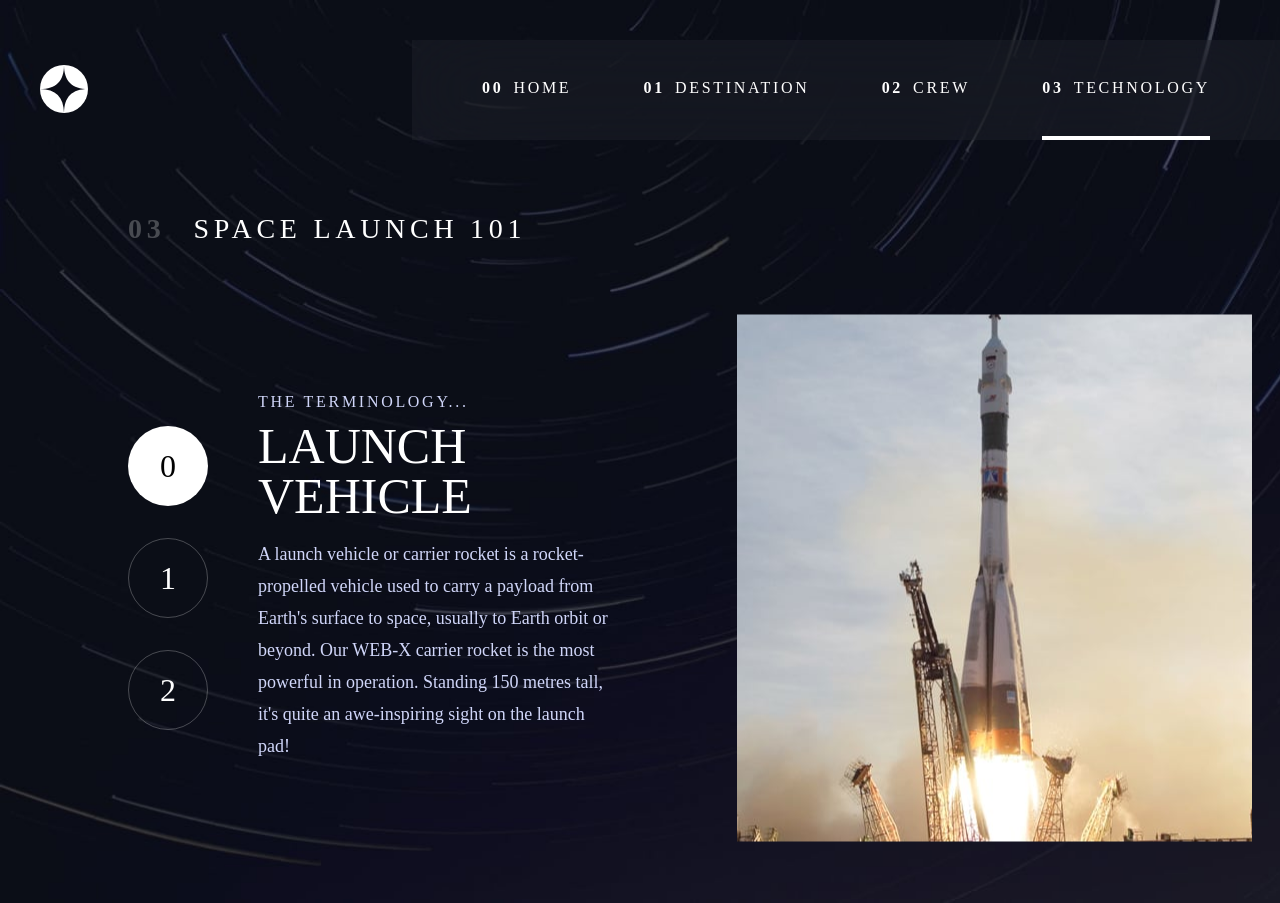
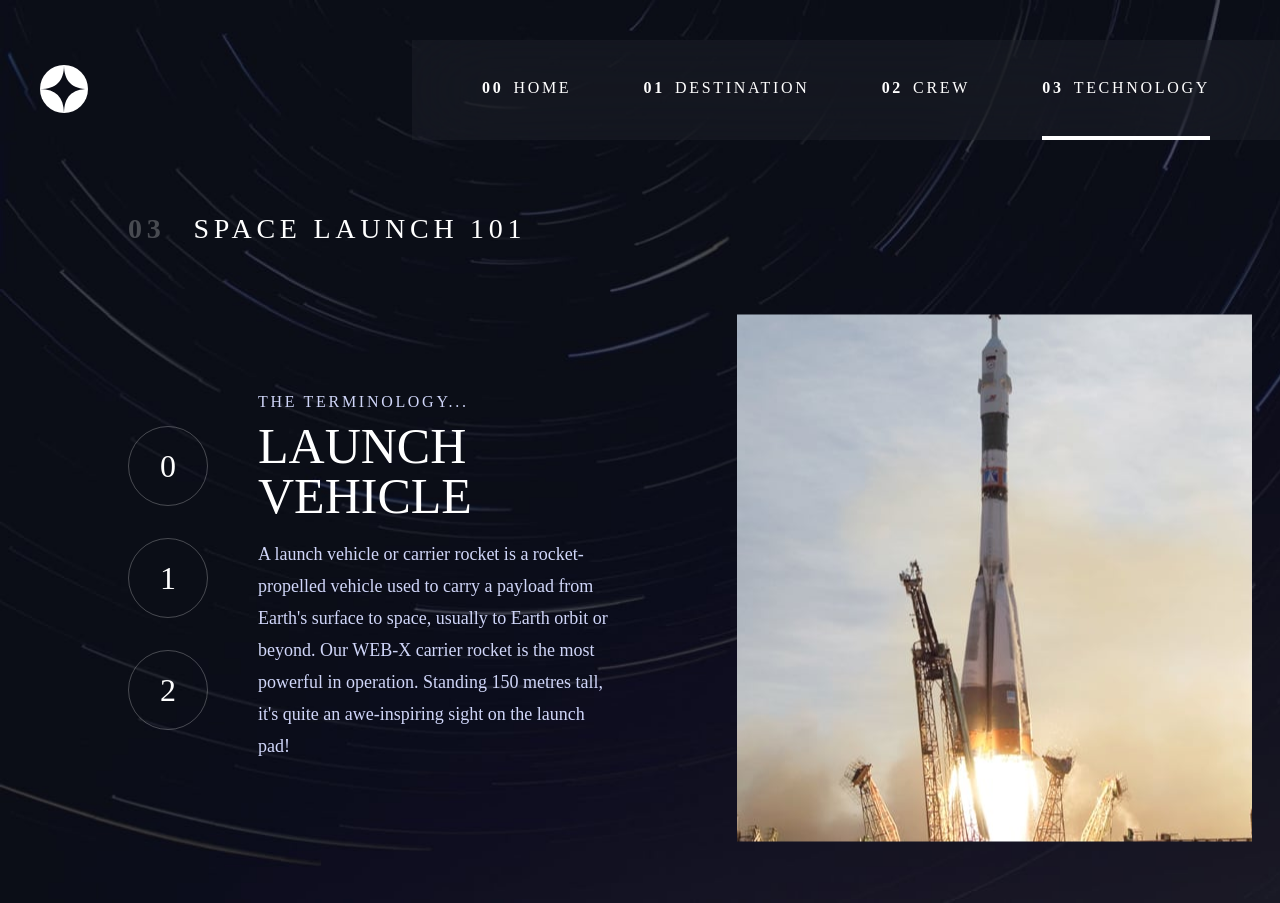
Before and after one commit to SimonAtoshvili/Space-Tourism-App, a React (Vite) app: page /technology/Launch-vehicle in a window 1280 px wide. Built offline with nearby package versions, Linux system fonts and the light colour scheme.

Commit message:
fix bugs

```diff
--- a/src/App.tsx
+++ b/src/App.tsx
@@ -5,6 +5,7 @@ import CrewElement from './pages/CrewElement.js'
 import TechElement from './pages/TechElement.js'
 import { useEffect, useState } from 'react'
 import { useMyContext } from './Context.tsx'
+// import Destination from './pages/Destination.tsx'
 
 function App() {
   const { isMobile } = useMyContext()
@@ -16,13 +17,13 @@ function App() {
 
   useEffect(() => {
     if (location.pathname == '/destination') {
-      navigate('/destination/Moon')
+      navigate('/destination/moon')
     }
     if (location.pathname == '/crew') {
-      navigate('/crew/Douglas-Hurley')
+      navigate('/crew/douglas-hurley')
     }
     if (location.pathname == '/technology') {
-      navigate('/technology/Launch-vehicle')
+      navigate('/technology/launch-vehicle')
     }
   }, [])
 
@@ -46,21 +47,21 @@ function App() {
               style={location.pathname.includes('destination') ? { borderColor: '#fff' } : { borderColor: 'transparent' }}
               onClick={() => { setMobNav(false) }}
             >
-              <Link to={'/destination/Moon'}><span>01</span>Destination</Link>
+              <Link to={'/destination/moon'}><span>01</span>Destination</Link>
             </li>
             <li
               className='header_li'
               style={location.pathname.includes('crew') ? { borderColor: '#fff' } : { borderColor: 'transparent' }}
               onClick={() => { setMobNav(false) }}
             >
-              <Link to={'/crew/Douglas-Hurley'}><span>02</span>Crew</Link>
+              <Link to={'/crew/douglas-hurley'}><span>02</span>Crew</Link>
             </li>
             <li
               className='header_li'
               style={location.pathname.includes('technology') ? { borderColor: '#fff' } : { borderColor: 'transparent' }}
               onClick={() => { setMobNav(false) }}
             >
-              <Link to={'/technology/Launch-vehicle'}><span>03</span>Technology</Link>
+              <Link to={'/technology/launch-vehicle'}><span>03</span>Technology</Link>
             </li>
           </ul>
         </nav>
--- a/src/pages/CrewElement.tsx
+++ b/src/pages/CrewElement.tsx
@@ -20,7 +20,7 @@ export default function CrewElement() {
     let crewMember = useParams<{ crewId: string }>()
 
     useEffect(() => {
-        setMemberData(data?.crew.filter((element: MemberData) => element.name == crewMember.crewId?.split('-').join(' '))[0])
+        setMemberData(data?.crew.filter((element: MemberData) => element.name.toLowerCase() == crewMember.crewId?.split('-').join(' '))[0])
     }, [data, crewMember])
 
     return (
@@ -39,10 +39,10 @@ export default function CrewElement() {
                                     </p>
                                     <div className="crew_nav">
                                         {data?.crew.map((item: MemberData, index: number) => (
-                                            <Link key={index} to={`/crew/${item.name.split(' ').join('-')}`}>
+                                            <Link key={index} to={`/crew/${item.name.split(' ').join('-').toLowerCase()}`}>
                                                 <div
                                                     className='crew_li'
-                                                    style={item.name == crewMember.crewId?.split('-').join(' ') ? { backgroundColor: '#FFF' } : {}}
+                                                    style={item.name.toLowerCase() == crewMember.crewId?.split('-').join(' ').toLowerCase() ? { backgroundColor: '#FFF' } : {}}
                                                 >
                                                 </div>
                                             </Link>
--- a/src/pages/DestinationElement.tsx
+++ b/src/pages/DestinationElement.tsx
@@ -23,7 +23,7 @@ export default function DestinationElement() {
   console.log(params);
 
   useEffect(() => {
-    setParamsData(data?.destinations.filter((element: ParamsData) => element.name == params.destId)[0])
+    setParamsData(data?.destinations.filter((element: ParamsData) => element.name.toLowerCase() == params.destId)[0])
   }, [data, params])
 
   console.log('hello');
@@ -43,9 +43,9 @@ export default function DestinationElement() {
                       ? data.destinations.map((element: ParamsData, index: number) => (
                         <li
                           key={index}
-                          style={element.name == params.destId ? { borderColor: '#FFF' } : {}}
+                          style={element.name.toLowerCase() == params.destId ? { borderColor: '#FFF' } : {}}
                         >
-                          <Link to={`/destination/${element.name}`} style={element.name == params.destId ? { color: '#FFF' } : {}}>{element.name}</Link></li>
+                          <Link to={`/destination/${element.name.toLowerCase()}`} style={element.name.toLowerCase() == params.destId ? { color: '#FFF' } : {}}>{element.name}</Link></li>
                       ))
                       : null}
                   </ul>
--- a/src/pages/TechElement.tsx
+++ b/src/pages/TechElement.tsx
@@ -33,9 +33,9 @@ export default function TechElement() {
 
     useEffect(() => {
         if ((params.techId?.split('-'))?.length == 1) {
-            setNewData(data?.technology.filter((element: NewData) => element.name == params.techId)[0])
+            setNewData(data?.technology.filter((element: NewData) => element.name.toLowerCase() == params.techId)[0])
         } else {
-            setNewData(data?.technology.filter((element: NewData) => element.name == params.techId?.split('-').join(' '))[0])
+            setNewData(data?.technology.filter((element: NewData) => element.name.toLowerCase()  == params.techId?.split('-').join(' ').toLowerCase())[0])
         }
     }, [data, params])
     return (
@@ -50,11 +50,11 @@ export default function TechElement() {
                                     <div className="lis">
                                         {data?.technology.map((element: NewData, index: number) => (
                                             <Link
-                                                to={`/technology/${data ? ((element.name).split(' ')).length == 1 ? element.name : ((element.name).split(' ')).join('-') : ''}`}
+                                                to={`/technology/${data ? ((element.name).split(' ')).length == 1 ? element.name.toLowerCase() : ((element.name).split(' ')).join('-').toLowerCase() : ''}`}
                                                 key={index}>
                                                 <div
                                                     className='tech_li'
-                                                    style={params.techId?.split('-').length == 1 ? (element.name == params.techId ? { backgroundColor: '#FFF', color: '#000' } : {}) : (element.name == params.techId?.split('-').join(' ') ? { backgroundColor: '#FFF', color: '#000' } : {})}
+                                                    style={params.techId?.split('-').length == 1 ? (element.name.toLowerCase() == params.techId ? { backgroundColor: '#FFF', color: '#000' } : {}) : (element.name == params.techId?.split('-').join(' ').toLowerCase() ? { backgroundColor: '#FFF', color: '#000' } : {})}
                                                 >
                                                     {index}</div>
                                             </Link>
```
